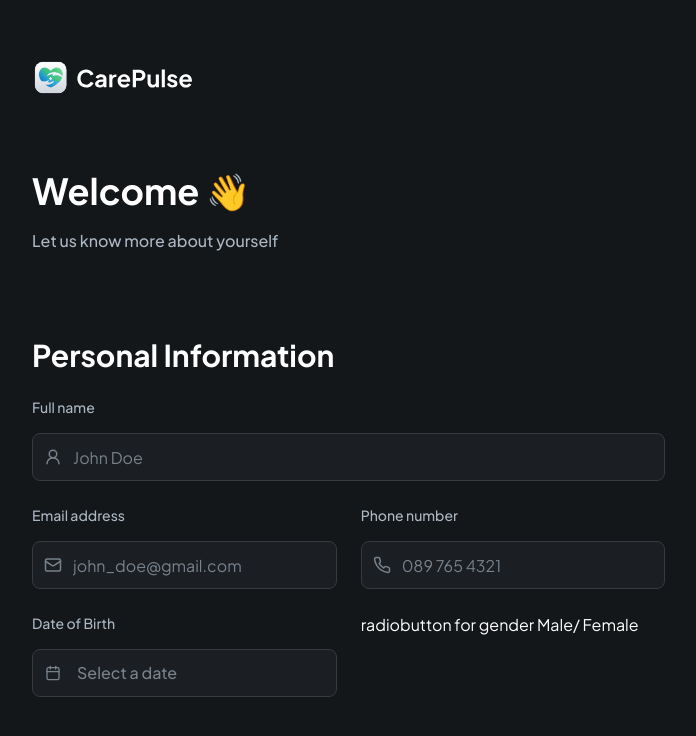
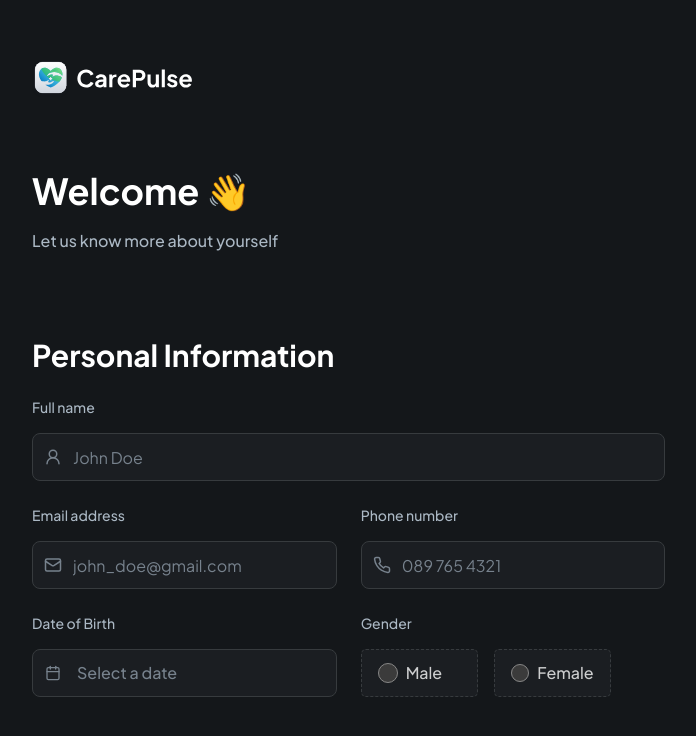
Before and after one commit to EngenMe/patient-management-system-frontend, a Next.js app: page /patients/new in a window 1280 px wide. Shown: the top 736 px of the page, without its empty margins (78-774 px from the left). Built offline with nearby package versions, Linux system fonts and the light colour scheme.

Commit message:
Build gender group box.

```diff
--- /dev/null
+++ b/components/ComboGroup.tsx
@@ -0,0 +1,27 @@
+import { NewPatientPageFormData } from '@/interfaces/NewPatientPageFormData.interface';
+import { FieldErrors, UseFormRegister } from 'react-hook-form';
+
+interface Props {
+    register: UseFormRegister<NewPatientPageFormData>;
+    errors: FieldErrors<NewPatientPageFormData>;
+}
+
+const ComboGroup = ({ register, errors }: Props) => {
+    return (
+        <div className="flex flex-col gap-4">
+            <label className="font-medium text-sm text-muted-foreground">Gender</label>
+            <div className="flex items-center gap-4">
+                <label className="w-[117px] h-12 rounded-[5px] border border-dashed py-3 px-4 flex items-center gap-2 border-border bg-input">
+                    <input type="radio" value="Male" className="h-5 w-5" {...register('gender')} />
+                    <span className="font-medium text-base text-[#cdcecf]">Male</span>
+                </label>
+                <label className="w-[117px] h-12 rounded-[5px] border border-dashed py-3 px-4 flex items-center gap-2 border-border bg-input">
+                    <input type="radio" value="Female" className="h-5 w-5" {...register('gender')} />
+                    <span className="font-medium text-base text-[#cdcecf]">Female</span>
+                </label>
+            </div>
+            {errors.gender?.message && <p className="text-destructive text-sm mt-1">{String(errors.gender.message)}</p>}
+        </div>
+    );
+};
+export default ComboGroup;
--- a/components/DatePickerInput.tsx
+++ b/components/DatePickerInput.tsx
@@ -4,16 +4,18 @@ import { Popover, PopoverContent, PopoverTrigger } from './ui/popover';
 import { Calendar as DatePickerCalendar } from './ui/calendar';
 import { Calendar } from 'lucide-react';
 import { cn } from '@/lib/utils';
-import { format, subYears } from 'date-fns';
+import { format } from 'date-fns';
 import { Dispatch, SetStateAction, useState } from 'react';
 import { Select, SelectTrigger, SelectValue, SelectContent, SelectItem } from './ui/select';
 
 interface Props {
     selectedDate: Date | undefined;
     setSelectedDate: Dispatch<SetStateAction<Date | undefined>>;
+    minDate: Date;
+    maxDate: Date;
 }
 
-const DatePickerInput = ({ selectedDate, setSelectedDate }: Props) => {
+const DatePickerInput = ({ selectedDate, setSelectedDate, minDate, maxDate }: Props) => {
     const [month, setMonth] = useState<number>(selectedDate ? selectedDate.getMonth() : new Date().getMonth());
     const [year, setYear] = useState<number>(selectedDate ? selectedDate.getFullYear() : new Date().getFullYear());
 
@@ -35,9 +37,6 @@ const DatePickerInput = ({ selectedDate, setSelectedDate }: Props) => {
     const years = Array.from({ length: 101 }, (_, i) => new Date().getFullYear() - i);
 
     const displayedMonth = new Date(year, month);
-
-    const minDate = subYears(new Date(), 100);
-    const maxDate = new Date();
 
     return (
         <div className="flex flex-col gap-4">
--- a/components/NewPatientPageForm.tsx
+++ b/components/NewPatientPageForm.tsx
@@ -8,6 +8,8 @@ import { Mail, Phone, UserRound } from 'lucide-react';
 import Header2 from './Header2';
 import { useState } from 'react';
 import DatePickerInput from './DatePickerInput';
+import { subYears } from 'date-fns';
+import ComboGroup from './ComboGroup';
 
 const NewPatientPageForm = () => {
     const patientData = usePatientStore((state) => state.patientData);
@@ -78,8 +80,14 @@ const NewPatientPageForm = () => {
                         )}
                     </div>
                     {/* Date Picker */}
-                    <DatePickerInput selectedDate={selectedDate} setSelectedDate={setSelectedDate} />
-                    <div>radiobutton for gender Male/ Female</div>
+                    <DatePickerInput
+                        selectedDate={selectedDate}
+                        setSelectedDate={setSelectedDate}
+                        minDate={subYears(new Date(), 100)}
+                        maxDate={new Date()}
+                    />
+                    {/* Gender Selection */}
+                    <ComboGroup register={register} errors={errors} />
                 </div>
             </form>
         </section>
```
